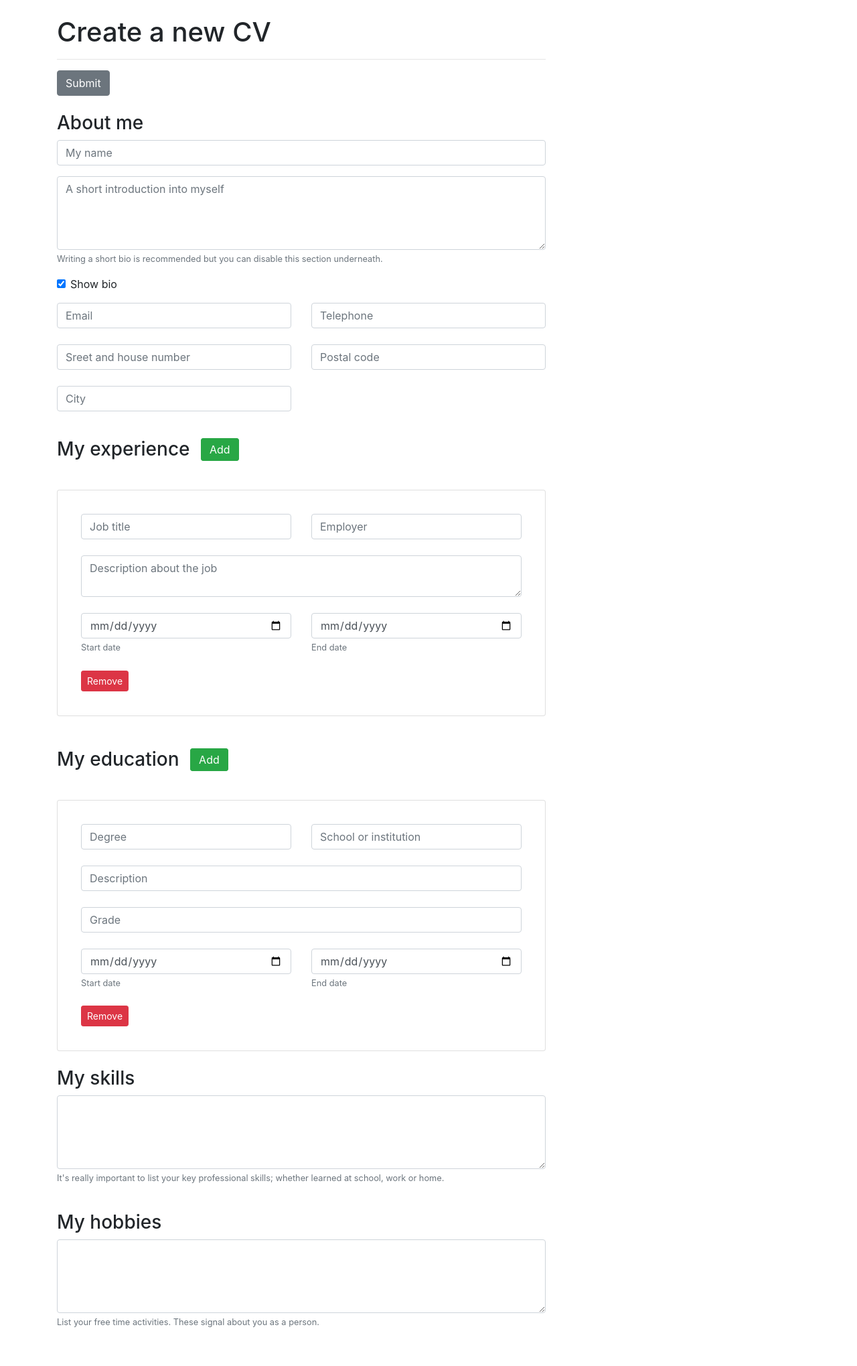
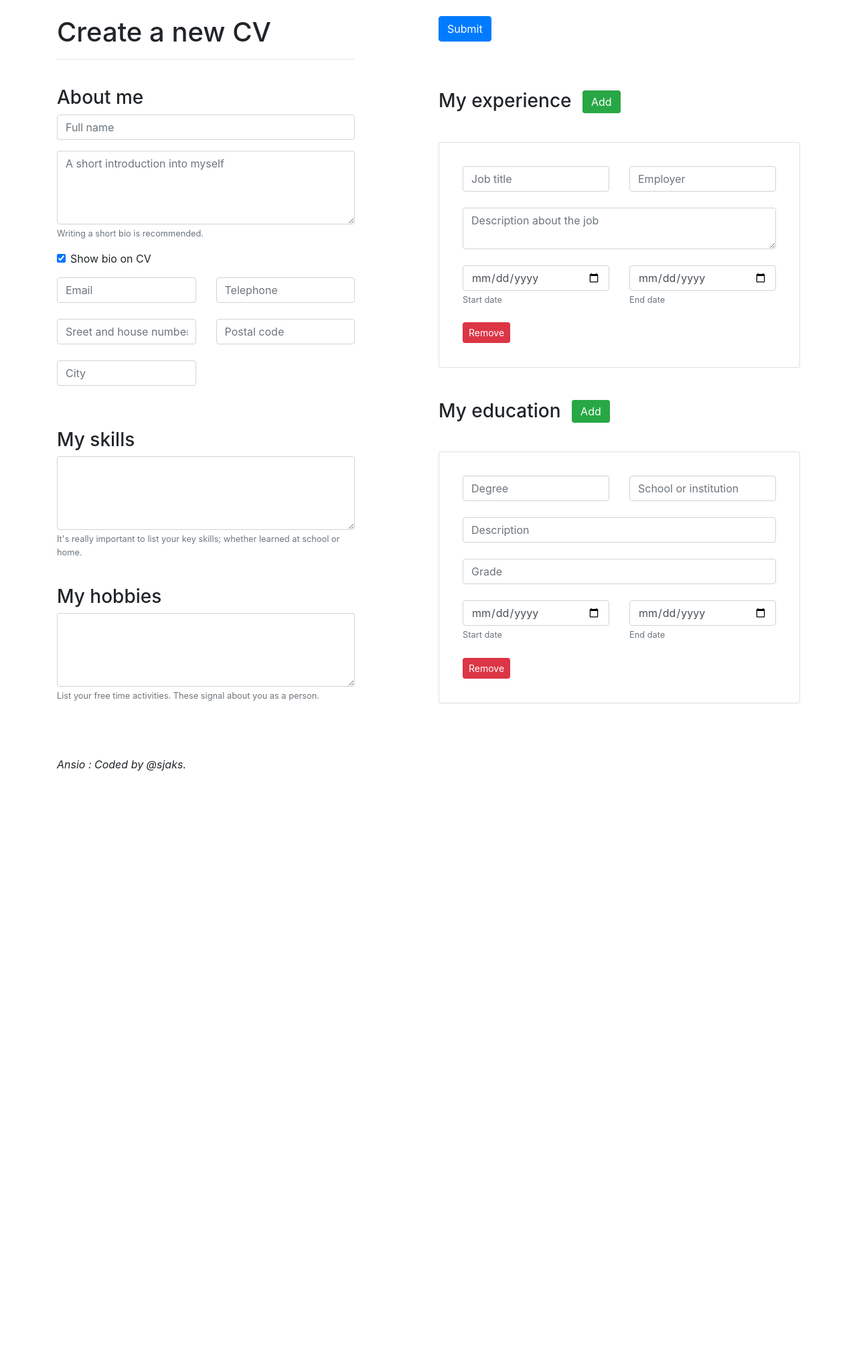
Before and after one commit to sjaks/ansio, a Flask app: page / in a window 1280 px wide. Shown: the whole page at 67% size. After the commit the page ends 1177 px from the top, so only its background shows below. Run offline with Flask 2, Linux system fonts and the light colour scheme; some libraries are stand-ins or nearby versions.

Commit message:
Move scalable sections into right column

```diff
--- a/static/main.js
+++ b/static/main.js
@@ -130,7 +130,7 @@ function addEducation() {
 
     // Outer card container
     var newCard = document.createElement("div");
-    newCard.id = "education" + jobCount + "Card";
+    newCard.id = "education" + educationCount + "Card";
     newCard.className = "card";
     var newCardBody = document.createElement("div");
     newCardBody.className = "card-body";
--- a/templates/index.html
+++ b/templates/index.html
@@ -12,24 +12,22 @@
         <div class="container">
             <br>
             <div class="row">
-                <div class="col-8">
+                <div class="col-5">
                     <form action="/" method="POST">
                         <h1>Create a new CV</h1>
                         <hr>
-                        <input class="btn btn-secondary" type="submit" value="Submit">
-                        <br>
                         <br>
                         <h3>About me</h3>
                         <div class="form-group">
-                            <input type="text" class="form-control" id="fullName"  placeholder="My name">
+                            <input type="text" class="form-control" id="fullName"  placeholder="Full name">
                         </div>
                         <div class="form-group">
                             <textarea class="form-control" id="bioText" rows="4" aria-describedby="bioHelp" placeholder="A short introduction into myself"></textarea>
-                            <small id="bioHelp" class="form-text text-muted">Writing a short bio is recommended but you can disable this section underneath.</small>
+                            <small id="bioHelp" class="form-text text-muted">Writing a short bio is recommended.</small>
                         </div>
                         <div class="form-group form-check">
                             <input type="checkbox" class="form-check-input" id="showBio" checked onclick="updateBioStatus()">
-                            <label class="form-check-label" for="showBio">Show bio</label>
+                            <label class="form-check-label" for="showBio">Show bio on CV</label>
                         </div>
                         <div class="form-group">
                             <div class="row">
@@ -60,25 +58,11 @@
                             </div>
                         </div>
                         <br>
-                        <h3 style="display:inline;">My experience</h3>
-                        <a onclick="addExperience()" class="btn btn-success" style="color:#ffffff;display:inline;top:-4px;position:relative;margin-left:12px;">Add</a>
-                        <br>
-                        <br>
-                        <div id="experience">
-                        </div>
-                        <br>
-                        <br>
-                        <h3 style="display:inline;">My education</h3>
-                        <a onclick="addEducation()" class="btn btn-success" style="color:#ffffff;display:inline;top:-4px;position:relative;margin-left:12px;">Add</a>
-                        <br>
-                        <br>
-                        <div id="education">
-                        </div>
                         <br>
                         <h3>My skills</h3>
                         <div class="form-group">
                             <textarea class="form-control" id="skillList" rows="4" aria-describedby="skillHelp"></textarea>
-                            <small id="skillHelp" class="form-text text-muted">It's really important to list your key professional skills; whether learned at school, work or home.</small>
+                            <small id="skillHelp" class="form-text text-muted">It's really important to list your key skills; whether learned at school or home.</small>
                         </div>
                         <br>
                         <h3>My hobbies</h3>
@@ -89,11 +73,38 @@
                         <br>
                     </form>
                 </div>
-                <div class="col-4">
-                    <h2></h2>
+                <div class="col-1">
+                </div>
+                <div class="col-6">
+                    <a class="btn btn-primary" style="color:#ffffff;" onclick="submit()">Submit</a>
+                    <br>
+                    <br>
+                    <br>
+                    <br>
+                    <h3 style="display:inline;">My experience</h3>
+                    <a onclick="addExperience()" class="btn btn-success" style="color:#ffffff;display:inline;top:-4px;position:relative;margin-left:12px;">Add</a>
+                    <br>
+                    <br>
+                    <div id="experience">
+                    </div>
+                    <br>
+                    <br>
+                    <h3 style="display:inline;">My education</h3>
+                    <a onclick="addEducation()" class="btn btn-success" style="color:#ffffff;display:inline;top:-4px;position:relative;margin-left:12px;">Add</a>
+                    <br>
+                    <br>
+                    <div id="education">
+                    </div>
+                    <br>
                 </div>
             </div>
+            <br>
+            <footer>
+                <i>Ansio : Coded by @sjaks.</i>
+            </footer>
         </div>
+        <br>
+
         <script type="text/javascript" src="/static/main.js"></script>
     </body>
 </html>
```
